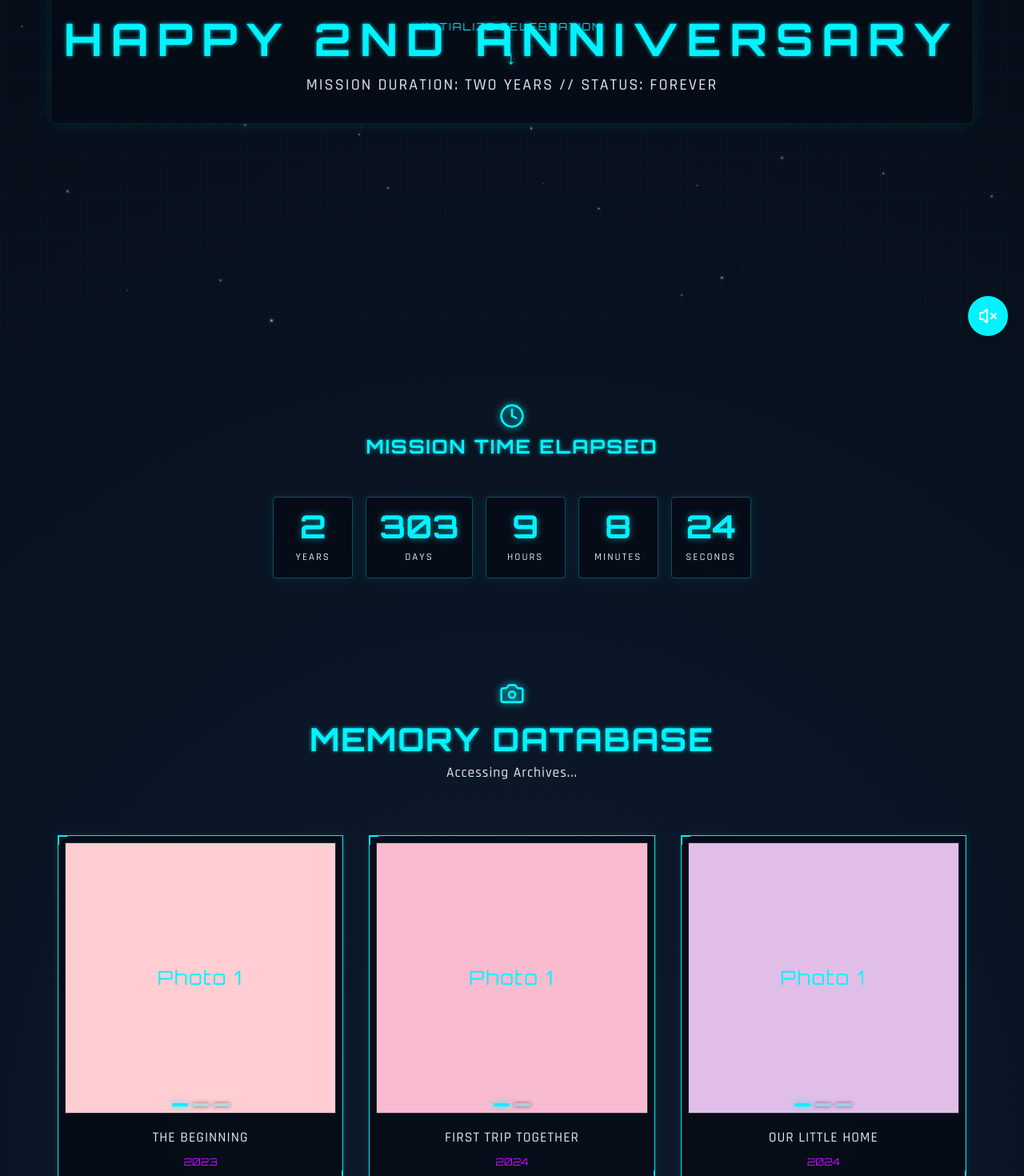
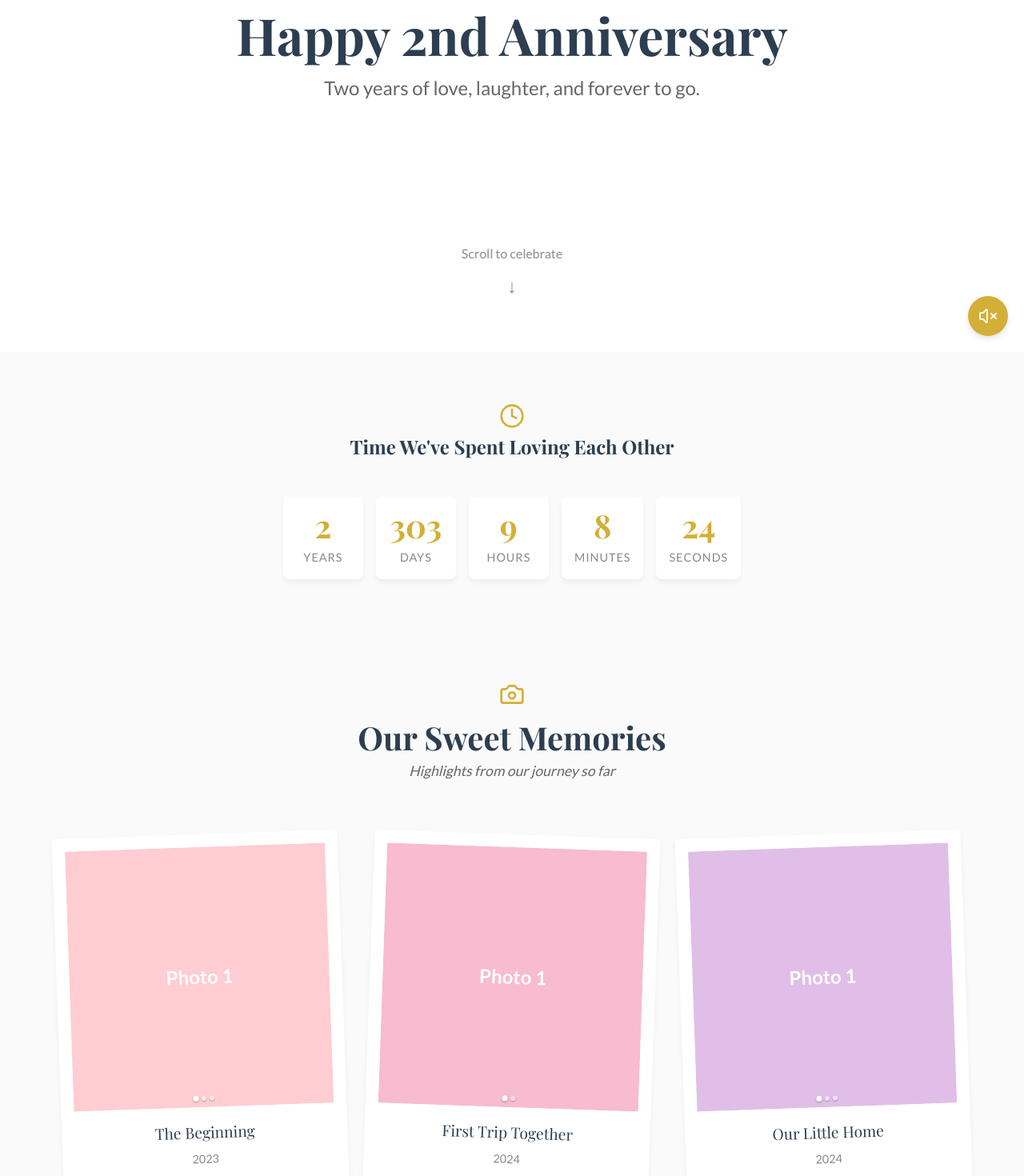
Before and after one commit to Yn-Jason-Qian/second-wedding-anniversary, a React (Vite) app: page / in a window 1280 px wide. Shown: the part 360-1830 px from the top of the page at 80% size. Built offline with nearby package versions, Linux system fonts and the light colour scheme.

Commit message:
日常风

```diff
--- a/src/App.jsx
+++ b/src/App.jsx
@@ -4,13 +4,13 @@ import Timer from './components/Timer';
 import Gallery from './components/Gallery';
 import Letter from './components/Letter';
 import MusicPlayer from './components/MusicPlayer';
-import FloatingParticles from './components/FloatingParticles';
+import FloatingHearts from './components/FloatingHearts';
 import Reasons from './components/Reasons';
 
 function App() {
   return (
     <div className="app">
-      <FloatingParticles />
+      <FloatingHearts />
       <Hero />
       <Timer />
       <Gallery />
--- a/src/components/Gallery.css
+++ b/src/components/Gallery.css
@@ -1,7 +1,6 @@
 .gallery-section {
     padding: var(--spacing-xl) 0;
-    background-color: transparent;
-    /* Particles background */
+    background-color: #fafafa;
 }
 
 .section-header {
@@ -12,19 +11,17 @@
 .section-header .icon {
     color: var(--color-primary);
     margin-bottom: var(--spacing-sm);
-    filter: drop-shadow(0 0 5px var(--color-primary));
 }
 
 .section-header h2 {
     font-size: 2.5rem;
-    color: var(--color-primary);
+    color: var(--color-text);
     margin-bottom: var(--spacing-xs);
 }
 
 .section-header p {
-    color: var(--color-text);
-    font-family: var(--font-sans);
-    letter-spacing: 1px;
+    color: #666;
+    font-style: italic;
 }
 
 .gallery-grid {
@@ -35,55 +32,35 @@
 }
 
 .polaroid {
-    background: rgba(5, 11, 20, 0.8);
-    padding: var(--spacing-sm);
-    border: 1px solid var(--color-primary);
-    box-shadow: 0 0 10px rgba(0, 243, 255, 0.1);
+    background: white;
+    padding: var(--spacing-md);
+    box-shadow: 0 4px 6px rgba(0, 0, 0, 0.05);
     transition: transform 0.3s ease, box-shadow 0.3s ease;
-    transform: scale(1);
-    /* No rotation for tech look */
+    transform: rotate(0deg);
     position: relative;
-    backdrop-filter: blur(5px);
 }
 
-.polaroid::before {
-    /* Tech corner accents */
-    content: '';
-    position: absolute;
-    top: -1px;
-    left: -1px;
-    width: 10px;
-    height: 10px;
-    border-top: 2px solid var(--color-primary);
-    border-left: 2px solid var(--color-primary);
+.polaroid:nth-child(even) {
+    transform: rotate(2deg);
 }
 
-.polaroid::after {
-    content: '';
-    position: absolute;
-    bottom: -1px;
-    right: -1px;
-    width: 10px;
-    height: 10px;
-    border-bottom: 2px solid var(--color-primary);
-    border-right: 2px solid var(--color-primary);
+.polaroid:nth-child(odd) {
+    transform: rotate(-2deg);
 }
 
 .polaroid:hover {
-    transform: scale(1.05);
-    box-shadow: 0 0 25px rgba(0, 243, 255, 0.3);
+    transform: scale(1.05) rotate(0deg);
+    box-shadow: 0 15px 25px rgba(0, 0, 0, 0.1);
     z-index: 10;
-    border-color: var(--color-white);
 }
 
 .photo-placeholder {
     width: 100%;
     aspect-ratio: 1;
-    background-color: #0b1624;
+    background-color: #eee;
     position: relative;
     overflow: hidden;
     margin-bottom: var(--spacing-md);
-    border: 1px solid rgba(255, 255, 255, 0.1);
 }
 
 .slide {
@@ -99,10 +76,9 @@
     display: flex;
     align-items: center;
     justify-content: center;
-    color: var(--color-primary);
-    font-family: var(--font-serif);
+    color: #fff;
+    font-weight: bold;
     font-size: 1.5rem;
-    letter-spacing: 2px;
 }
 
 .slide.active {
@@ -114,25 +90,24 @@
     position: absolute;
     top: 50%;
     transform: translateY(-50%);
-    background: rgba(0, 0, 0, 0.5);
-    border: 1px solid var(--color-primary);
-    color: var(--color-primary);
+    background: rgba(255, 255, 255, 0.7);
+    border: none;
     border-radius: 50%;
-    width: 32px;
-    height: 32px;
+    width: 24px;
+    height: 24px;
     display: flex;
     align-items: center;
     justify-content: center;
     cursor: pointer;
     opacity: 0;
     transition: opacity 0.2s ease, background 0.2s ease;
+    color: #333;
     z-index: 2;
     /* Always above slides */
 }
 
 .nav-btn:hover {
-    background: var(--color-primary);
-    color: #000;
+    background: rgba(255, 255, 255, 1);
 }
 
 .photo-placeholder:hover .nav-btn {
@@ -153,23 +128,22 @@
     left: 50%;
     transform: translateX(-50%);
     display: flex;
-    gap: 6px;
+    gap: 4px;
     z-index: 2;
     /* Always above slides */
 }
 
 .indicator {
-    width: 20px;
-    /* Rectangular tech look */
-    height: 4px;
-    border-radius: 0;
-    background: rgba(0, 243, 255, 0.3);
-    box-shadow: 0 0 5px rgba(0, 0, 0, 0.5);
+    width: 6px;
+    height: 6px;
+    border-radius: 50%;
+    background: rgba(255, 255, 255, 0.5);
+    box-shadow: 0 1px 2px rgba(0, 0, 0, 0.3);
 }
 
 .indicator.active {
-    background: var(--color-primary);
-    box-shadow: 0 0 10px var(--color-primary);
+    background: #fff;
+    transform: scale(1.2);
 }
 
 .caption {
@@ -177,16 +151,13 @@
 }
 
 .caption-text {
-    font-family: var(--font-sans);
-    font-size: 1.1rem;
-    color: var(--color-text);
+    font-family: var(--font-serif);
+    font-size: 1.2rem;
     margin-bottom: var(--spacing-xs);
-    text-transform: uppercase;
-    letter-spacing: 1px;
 }
 
 .date {
-    font-size: 0.8rem;
-    color: var(--color-secondary);
-    font-family: var(--font-serif);
+    font-size: 0.9rem;
+    color: #888;
+    font-family: var(--font-sans);
 }
--- a/src/components/Gallery.jsx
+++ b/src/components/Gallery.jsx
@@ -145,8 +145,8 @@ const Gallery = () => {
             <div className="container">
                 <div className="section-header">
                     <Camera className="icon" size={32} />
-                    <h2>Memory Database</h2>
-                    <p>Accessing Archives...</p>
+                    <h2>Our Sweet Memories</h2>
+                    <p>Highlights from our journey so far</p>
                 </div>
 
                 <div className="gallery-grid">
--- a/src/components/Hero.css
+++ b/src/components/Hero.css
@@ -4,28 +4,19 @@
     display: flex;
     align-items: center;
     justify-content: center;
-    background: transparent;
-    /* Particles handle the background */
+    background: white;
     position: relative;
-    overflow: hidden;
 }
 
 .hero-content {
     text-align: center;
     animation: fadeIn 2s ease-out;
     padding: var(--spacing-md);
-    background: rgba(5, 11, 20, 0.6);
-    border: 1px solid rgba(0, 243, 255, 0.1);
-    backdrop-filter: blur(5px);
-    border-radius: var(--radius-lg);
-    box-shadow: 0 0 20px rgba(0, 243, 255, 0.1);
 }
 
 .heart-icon-wrapper {
     margin-bottom: var(--spacing-md);
-    /* Replace generic float with a tech hover effect */
     animation: float 3s ease-in-out infinite;
-    filter: drop-shadow(0 0 10px var(--color-accent));
 }
 
 .heart-icon {
@@ -33,23 +24,19 @@
 }
 
 .hero-title {
-    font-size: 3.5rem;
+    font-size: 4rem;
     margin-bottom: var(--spacing-sm);
-    color: var(--color-primary);
+    color: var(--color-text);
     opacity: 0;
-    animation: glitchIn 1s ease-out 0.5s forwards;
-    text-transform: uppercase;
-    letter-spacing: 0.2em;
+    animation: slideUp 1s ease-out 0.5s forwards;
 }
 
 .hero-subtitle {
-    font-size: 1.25rem;
-    color: var(--color-text);
+    font-size: 1.5rem;
+    color: #666;
     opacity: 0;
     animation: slideUp 1s ease-out 1s forwards;
     font-family: var(--font-sans);
-    letter-spacing: 0.1em;
-    text-transform: uppercase;
 }
 
 .scroll-indicator {
@@ -63,19 +50,14 @@
     gap: var(--spacing-sm);
     opacity: 0;
     animation: fadeIn 1s ease-out 2s forwards;
-    color: var(--color-primary);
-    font-family: var(--font-serif);
-    font-size: 0.8rem;
-    letter-spacing: 2px;
+    color: #888;
 }
 
 .arrow {
     font-size: 1.5rem;
     animation: bounce 2s infinite;
-    text-shadow: 0 0 10px var(--color-primary);
 }
 
-/* Animations */
 @keyframes fadeIn {
     from {
         opacity: 0;
@@ -129,38 +111,8 @@
     }
 }
 
-@keyframes glitchIn {
-    0% {
-        opacity: 0;
-        transform: skewX(-20deg);
-    }
-
-    20% {
-        opacity: 1;
-        transform: skewX(20deg);
-    }
-
-    40% {
-        transform: skewX(-10deg);
-    }
-
-    60% {
-        transform: skewX(10deg);
-    }
-
-    80% {
-        transform: skewX(-5deg);
-    }
-
-    100% {
-        opacity: 1;
-        transform: skewX(0);
+@media (max-width: 768px) {
+    .hero-title {
+        font-size: 2.5rem;
     }
 }
-
-/* Mobile Responsive */
-@media (max-width: 768px) {
-    .hero-title {
-        font-size: 2rem;
-    }
-}
--- a/src/components/Hero.jsx
+++ b/src/components/Hero.jsx
@@ -10,9 +10,9 @@ const Hero = () => {
                     <Heart className="heart-icon" size={48} fill="var(--color-accent)" />
                 </div>
                 <h1 className="hero-title">Happy 2nd Anniversary</h1>
-                <p className="hero-subtitle">Mission Duration: Two Years // Status: Forever</p>
+                <p className="hero-subtitle">Two years of love, laughter, and forever to go.</p>
                 <div className="scroll-indicator">
-                    <span>INITIALIZE CELEBRATION</span>
+                    <span>Scroll to celebrate</span>
                     <div className="arrow">↓</div>
                 </div>
             </div>
--- a/src/components/Letter.jsx
+++ b/src/components/Letter.jsx
@@ -9,7 +9,7 @@ const Letter = () => {
                 <div className="letter-container">
                     <div className="letter-header">
                         <Mail size={32} className="letter-icon" />
-                        <h2>Incoming Transmission</h2>
+                        <h2>A Message For You</h2>
                     </div>
                     <div className="paper">
                         <div className="lines">
--- a/src/components/Timer.css
+++ b/src/components/Timer.css
@@ -1,9 +1,7 @@
 .timer-section {
     padding: var(--spacing-xl) 0;
-    background: transparent;
+    background-color: #fafafa;
     text-align: center;
-    position: relative;
-    z-index: 1;
 }
 
 .timer-header {
@@ -16,7 +14,6 @@
 
 .timer-icon {
     color: var(--color-primary);
-    filter: drop-shadow(0 0 5px var(--color-primary));
 }
 
 .timer-grid {
@@ -27,22 +24,16 @@
 }
 
 .time-unit {
-    background-color: rgba(5, 11, 20, 0.8);
-    /* Dark glass */
+    background-color: white;
     padding: var(--spacing-md);
-    border-radius: var(--radius-md);
-    /* Sharper */
+    border-radius: 8px;
     min-width: 100px;
-    box-shadow: 0 0 15px rgba(0, 243, 255, 0.1);
+    box-shadow: 0 4px 6px rgba(0, 0, 0, 0.05);
     transition: transform 0.3s ease;
-    border: 1px solid rgba(0, 243, 255, 0.3);
-    backdrop-filter: blur(5px);
 }
 
 .time-unit:hover {
     transform: translateY(-5px);
-    box-shadow: 0 0 25px rgba(0, 243, 255, 0.3);
-    border-color: var(--color-primary);
 }
 
 .time-value {
@@ -51,16 +42,14 @@
     font-weight: 700;
     color: var(--color-primary);
     line-height: 1;
-    text-shadow: 0 0 10px rgba(0, 243, 255, 0.5);
 }
 
 .time-label {
-    font-size: 0.8rem;
+    font-size: 0.9rem;
     text-transform: uppercase;
-    letter-spacing: 2px;
-    color: var(--color-text);
+    letter-spacing: 1px;
+    color: #888;
     margin-top: var(--spacing-sm);
-    font-family: var(--font-sans);
 }
 
 @media (max-width: 768px) {
--- a/src/components/Timer.jsx
+++ b/src/components/Timer.jsx
@@ -37,7 +37,7 @@ const Timer = () => {
             <div className="container">
                 <div className="timer-header">
                     <Clock className="timer-icon" size={32} />
-                    <h2>Mission Time Elapsed</h2>
+                    <h2>Time We've Spent Loving Each Other</h2>
                 </div>
 
                 <div className="timer-grid">
--- a/src/index.css
+++ b/src/index.css
@@ -1,26 +1,22 @@
-/* Import Fonts: Orbitron for headers, Rajdhani for body */
-@import url('https://fonts.googleapis.com/css2?family=Orbitron:wght@400;700&family=Rajdhani:wght@300;500;700&display=swap');
+@import url('https://fonts.googleapis.com/css2?family=Playfair+Display:wght@400;700&family=Lato:wght@300;400;700&display=swap');
 
 :root {
-  /* Sci-Fi Colors */
-  --color-bg: #050b14;
-  /* Deep Space */
-  --color-surface: rgba(16, 33, 56, 0.8);
-  /* Glassy Panel */
-  --color-text: #E0E6ED;
-  --color-primary: #00f3ff;
-  /* Neon Cyan */
-  --color-secondary: #bc13fe;
-  /* Neon Purple */
-  --color-accent: #ff0055;
-  /* Neon Red/Pink */
+  /* Colors */
+  --color-bg: #FDFCF8;
+  /* Creamy White */
+  --color-primary: #D4AF37;
+  /* Metallic Gold */
+  --color-secondary: #C0392B;
+  /* Deep Red */
+  --color-text: #2C3E50;
+  /* Dark Blue-Grey */
+  --color-accent: #E74C3C;
+  /* Bright Red/Pink */
   --color-white: #ffffff;
 
   /* Fonts */
-  --font-serif: 'Orbitron', sans-serif;
-  /* Tech Headers */
-  --font-sans: 'Rajdhani', sans-serif;
-  /* Tech Body */
+  --font-serif: 'Playfair Display', serif;
+  --font-sans: 'Lato', sans-serif;
 
   /* Spacing */
   --spacing-xs: 4px;
@@ -29,17 +25,6 @@
   --spacing-lg: 32px;
   --spacing-xl: 64px;
   --spacing-2xl: 128px;
-
-  /* Border Radius */
-  --radius-sm: 2px;
-  --radius-md: 4px;
-  --radius-lg: 8px;
-  /* Sharper corners for sci-fi */
-
-  /* Effects */
-  --glow-primary: 0 0 10px rgba(0, 243, 255, 0.5);
-  --glow-secondary: 0 0 10px rgba(188, 19, 254, 0.5);
-  --glass-border: 1px solid rgba(0, 243, 255, 0.2);
 }
 
 * {
@@ -51,8 +36,6 @@
 body {
   font-family: var(--font-sans);
   background-color: var(--color-bg);
-  background-image:
-    radial-gradient(circle at 50% 50%, #0d1a2d 0%, #050b14 100%);
   color: var(--color-text);
   line-height: 1.6;
   overflow-x: hidden;
@@ -69,26 +52,12 @@ h6 {
   font-weight: 700;
   line-height: 1.2;
   margin-bottom: var(--spacing-md);
-  color: var(--color-primary);
-  text-transform: uppercase;
-  letter-spacing: 2px;
-  text-shadow: 0 0 5px rgba(0, 243, 255, 0.7);
+  color: var(--color-text);
 }
 
 p {
   margin-bottom: var(--spacing-md);
   font-size: 1.1rem;
-}
-
-a {
-  color: var(--color-primary);
-  text-decoration: none;
-  transition: all 0.3s ease;
-}
-
-a:hover {
-  color: var(--color-white);
-  text-shadow: var(--glow-primary);
 }
 
 button {
@@ -111,14 +80,14 @@ button {
 }
 
 ::-webkit-scrollbar-track {
-  background: var(--color-bg);
+  background: #f1f1f1;
 }
 
 ::-webkit-scrollbar-thumb {
-  background: var(--color-surface);
-  border: 1px solid var(--color-primary);
+  background: var(--color-primary);
+  border-radius: 4px;
 }
 
 ::-webkit-scrollbar-thumb:hover {
-  background: var(--color-primary);
+  background: #b39025;
 }
```
Also changed, not shown: src/components/Letter.css (+19 -68 lines).
